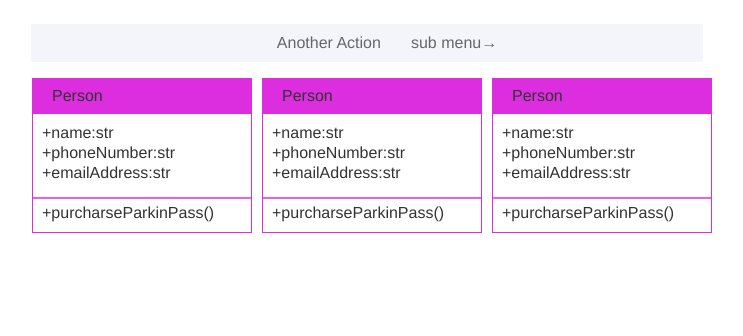
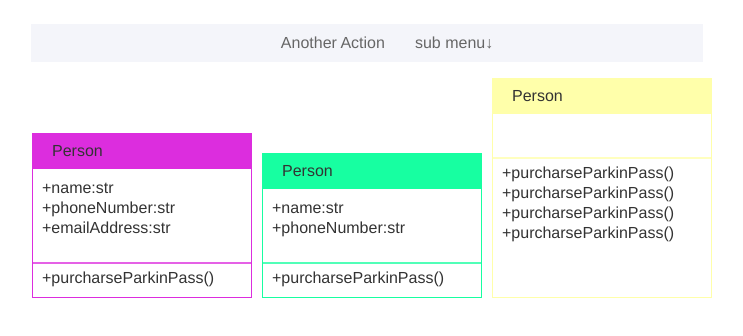
Before and after one commit to PDeRivas/integrador_flask, a React (Create React App) app: page / in a window 1280 px wide. Shown: the top 336 px of the page, without its empty margins (273-1016 px from the left). Built offline with nearby package versions, Linux system fonts and the light colour scheme.

Commit message:
fix eslint

```diff
--- a/src/App.js
+++ b/src/App.js
@@ -3,7 +3,7 @@ import React from 'react'
 import DrawClass from './components/DrawClass'
 import MenuBar from './components/MenuBar'
 
-function App() {
+function App () {
   const configMenu = {
     configColor: {
       background: '#f4f5fa', // Color de Fondo General de la botonera
@@ -37,13 +37,31 @@ function App() {
     textColor: '#333333'
   }
 
+  const CLASS_UML2 = {
+    name: 'Person',
+    attributes: ['+name:str', '+phoneNumber:str'],
+    methods: ['+purcharseParkinPass()'],
+    borderColor: '#17FFA1',
+    headColor: '#17FFA1',
+    textColor: '#333333'
+  }
+
+  const CLASS_UML3 = {
+    name: 'Person',
+    attributes: [],
+    methods: ['+purcharseParkinPass()', '+purcharseParkinPass()', '+purcharseParkinPass()', '+purcharseParkinPass()'],
+    borderColor: '#FFFFAA',
+    headColor: '#FFFFAA',
+    textColor: '#333333'
+  }
+
   return (
     <div className="App">
       <MenuBar config={configMenu} />
       <div>
         <DrawClass data={CLASS_UML} />
-        <DrawClass data={CLASS_UML} />
-        <DrawClass data={CLASS_UML} />
+        <DrawClass data={CLASS_UML2} />
+        <DrawClass data={CLASS_UML3} />
       </div>
     </div>
   )
--- a/src/components/DrawClass.jsx
+++ b/src/components/DrawClass.jsx
@@ -1,12 +1,12 @@
-import React from "react";
-import PropTypes from 'prop-types';
+import React from 'react'
+import PropTypes from 'prop-types'
 import '../styles/DrawClass.css'
 
-export default function DrawClass({ data }) {
+export default function DrawClass ({ data }) {
   const { name, attributes, methods, borderColor, headColor, textColor } = data
 
-    function getEntireList() {
-        let listAttributesAndMethods = []
+  function getEntireList () {
+    const listAttributesAndMethods = []
     try {
       for (let i = 0; i < attributes.length; i++) {
         listAttributesAndMethods.push(attributes[i])
@@ -15,47 +15,39 @@ export default function DrawClass({ data }) {
         listAttributesAndMethods.push(methods[i])
       }
       return listAttributesAndMethods
+    } catch {
+      console.log('error')
     }
-        catch {
-            console.log("error");
   }
 
-    }
-
-    function calcMaxWidth() {
-        let elementMaxWidth = listAttributesAndMethods[0] //suponemos que el primer elemento de la lista es el que tiene mas caracteres
+  function calcMaxWidth () {
+    let elementMaxWidth = listAttributesAndMethods[0] // suponemos que el primer elemento de la lista es el que tiene mas caracteres
     try {
       for (let i = 1; i < listAttributesAndMethods.length; i++) {
         if (listAttributesAndMethods[i].length > elementMaxWidth.length) {
-                    elementMaxWidth = listAttributesAndMethods[i];
+          elementMaxWidth = listAttributesAndMethods[i]
         }
       }
       return elementMaxWidth.length
-        }
-        catch {
+    } catch {
       return 20
     }
-
   }
 
   const listAttributesAndMethods = getEntireList()
   const maxWidth = calcMaxWidth() * 10
   let attributeHeigth
   if (attributes.length !== 0) {
-        attributeHeigth = attributes.length * 40
-    }
-    else {
+    attributeHeigth = attributes.length * 20 + 70
+  } else {
     attributeHeigth = 80
   }
   let methodHeigth
   if (methods.length !== 0) {
     methodHeigth = methods.length * 35 + attributeHeigth
-    }
-    else {
+  } else {
     methodHeigth = 35 + attributeHeigth
   }
-
-
   return (
 
     <svg width={maxWidth} height={methodHeigth} className="drawClass" >
@@ -71,4 +63,4 @@ export default function DrawClass({ data }) {
 
 DrawClass.propTypes = {
   data: PropTypes.object
-};
+}
--- a/src/components/MenuItem.jsx
+++ b/src/components/MenuItem.jsx
@@ -4,7 +4,7 @@ import MenuSubItem from './MenuSubItem'
 import '../styles/MenuItem.css'
 
 class MenuItem extends Component {
-  constructor(props) {
+  constructor (props) {
     super()
     this.menu = props.menu
     this.id = this.menu.id
@@ -27,7 +27,7 @@ class MenuItem extends Component {
     this.setState({ activo: false, itemColor: this.background })
   }
 
-  render() {
+  render () {
     const title = this.menu.name
     // Listado con todos los elementos que saldran a partir del MenuItem
     const elementsChildren = this.elementsSubMenu.filter((element) => element.idPadre === this.id)
@@ -36,7 +36,7 @@ class MenuItem extends Component {
 
     return (
       <li onMouseEnter={this.handleEnter} onMouseLeave={this.handleLeave} onClick={this.handleLeave} className="primaryBtn">
-        <a className="menuName" style={{ color: this.itemColor, backgroundColor: this.state.itemColor }}>{title}{this.menu.isFolder ? '→' : ''}</a>
+        <a className="menuName" style={{ color: this.itemColor, backgroundColor: this.state.itemColor }}>{title}{this.menu.isFolder ? '↓' : ''}</a>
         <ul className="subMenu">
           {this.state.activo && elementsChildren.map((menu, index) => {
             return <MenuSubItem key={index} menu={menu} elementsSubMenu={elementsSubMenu} subitemColor={this.subitemColor} textColor={this.itemColor} itemActive={this.itemActive} />
```
Also changed, not shown: .eslintrc.js, src/App.css (line endings or trailing spaces), 1 other file (tests, documents, lock files or other folders). Lines whose indentation alone changed are shown as unchanged.
